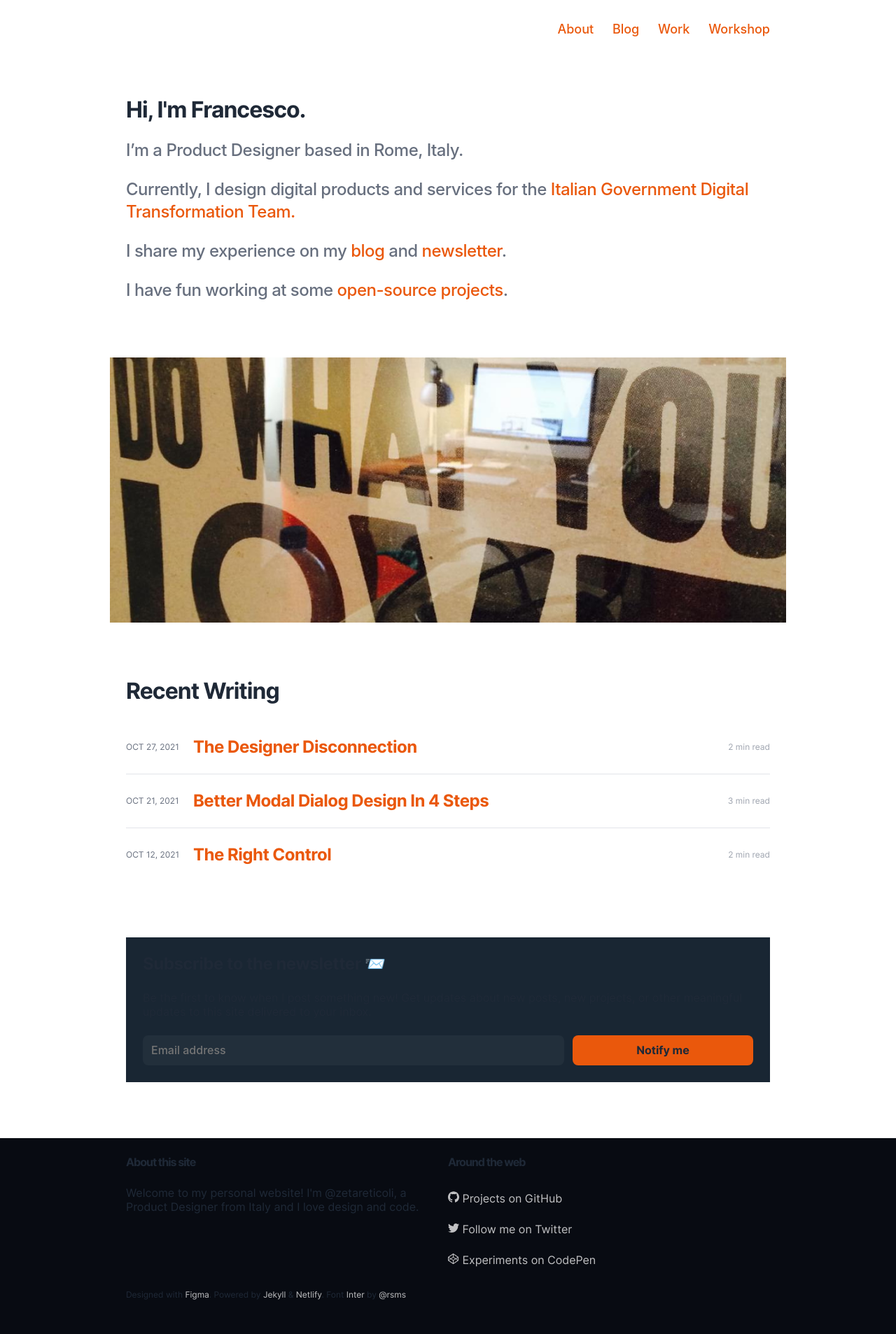
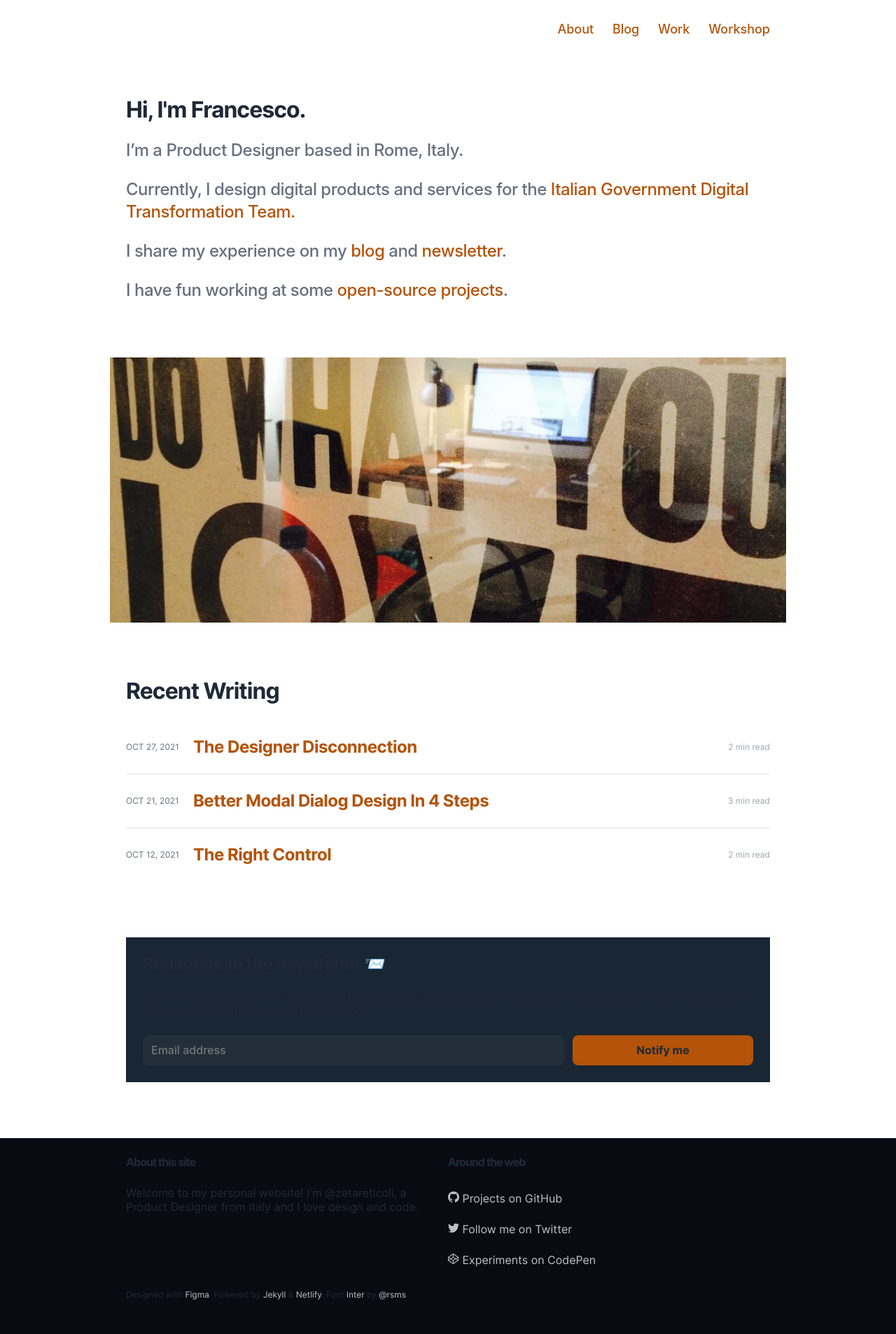
Before and after one commit to zetareticoli/fi, a Jekyll site: the page built from index.html, in a window 1280 px wide. Shown: the whole page at 70% size. Built offline with Jekyll 4.4.1, drawn with Linux system fonts in a browser that asks for light colours; some web fonts are replaced; the list of posts is cut into pages by our own code.

Commit message:
Updated color orange

```diff
--- a/_sass/settings/_settings.scss
+++ b/_sass/settings/_settings.scss
@@ -85,9 +85,9 @@ $paragraph-spacing-3: $space-l;
   --space-l: 32px;
   --space-xl: 48px;
   --space-xxl: 80px;
-  --color-orange-600: #ea580c;
-  --color-orange-700: #c2410c;
-  --color-orange-500: #f97316;
+  --color-orange-600: #b45309;
+  --color-orange-700: #d97706;
+  --color-orange-500: #F59E0B;
   --color-coolGray-900: #111a23;
   --color-coolGray-800: #1f2937;
   --color-coolGray-500: #676F7E;
```
